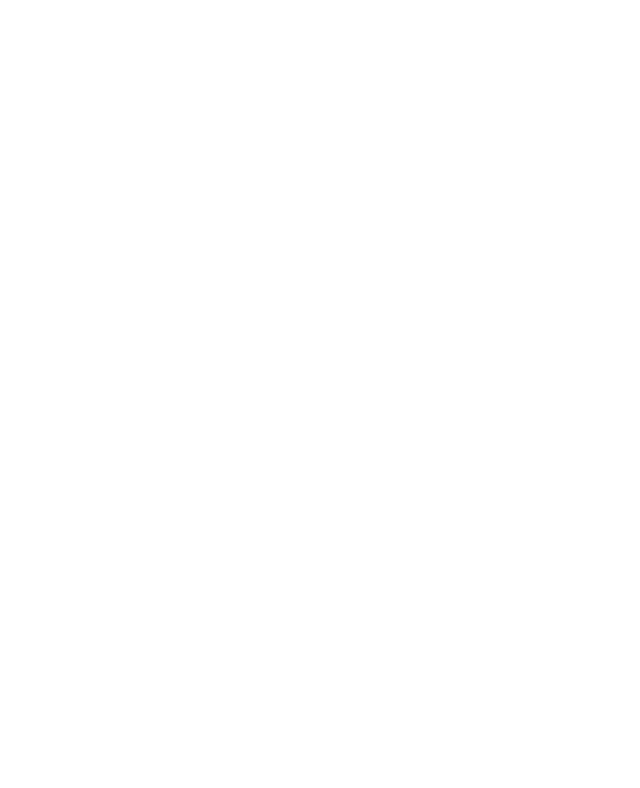
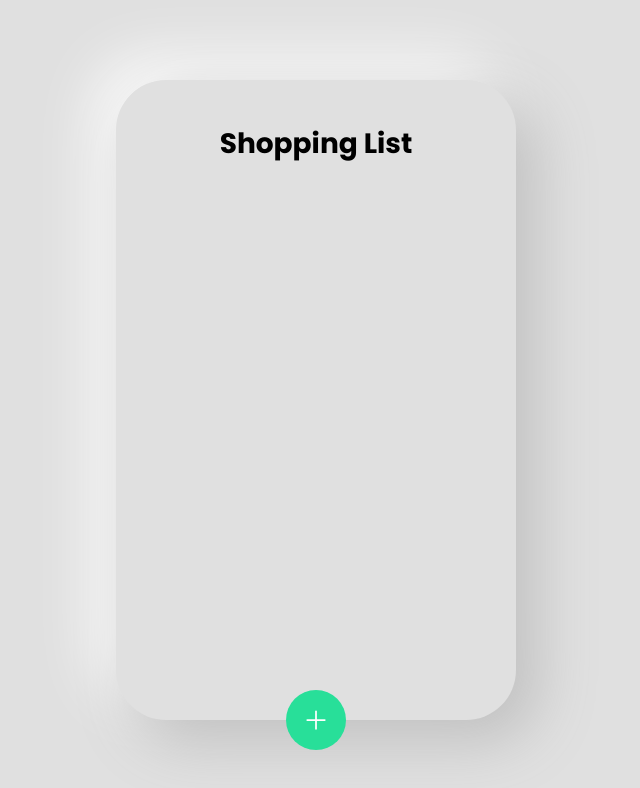
Before and after one commit to heetrue/browser-101-javascript, a plain HTML site: page 2-dom/shopping_list/index.html in a window 1280 px wide. Shown: the whole page, without its empty margins (324-964 px from the left). Drawn offline with Linux system fonts and the light colour scheme.

Commit message:
:lipstick: design: 쇼핑 리스트 마크업 추가

```diff
--- a/2-dom/shopping_list/index.html
+++ b/2-dom/shopping_list/index.html
@@ -4,10 +4,21 @@
     <meta charset="UTF-8" />
     <meta http-equiv="X-UA-Compatible" content="IE=edge" />
     <meta name="viewport" content="width=device-width, initial-scale=1.0" />
+    <link
+      href="https://fonts.googleapis.com/css2?family=Poppins:wght@400;700&display=swap"
+      rel="stylesheet"
+    />
     <link rel="stylesheet" href="./style.css" />
     <title>Shopping List</title>
   </head>
   <body>
+    <section class="shopping-list">
+      <h1>Shopping List</h1>
+      <ul class="list-items"></ul>
+      <button class="add-button">
+        <img src="./img/icon-plus.svg" alt="Create new list" />
+      </button>
+    </section>
     <script src="./main.js"></script>
   </body>
 </html>
--- a/2-dom/shopping_list/style.css
+++ b/2-dom/shopping_list/style.css
@@ -1,3 +1,59 @@
 body {
+  display: flex;
+  justify-content: center;
+  align-items: center;
+  width: 100vw;
+  height: 100vh;
   margin: 0 auto;
+  font-family: 'Poppins', sans-serif;
+  background-color: #e0e0e0;
 }
+
+h1 {
+  font-size: 28px;
+}
+
+button {
+  cursor: pointer;
+  padding: 0;
+  background-color: transparent;
+  border: none;
+  border-radius: 0;
+  font-family: inherit;
+  box-shadow: none;
+  overflow: visible;
+}
+
+.shopping-list {
+  display: flex;
+  flex-direction: column;
+  jusitfy-contents: space-between;
+  align-items: center;
+  position: relative;
+  width: 360px;
+  height: 600px;
+  padding: 20px;
+  margin: 0 auto;
+  border-radius: 10px;
+  border-radius: 50px;
+  background: #e0e0e0;
+  box-shadow: 20px 20px 60px #bebebe, -20px -20px 60px #ffffff;
+}
+
+.list-items {
+  width: 100%;
+  height: 100%;
+}
+
+.add-button {
+  display: flex;
+  justify-content: center;
+  ailgn-items: center;
+  position: absolute;
+  bottom: -30px;
+  width: 60px;
+  height: auto;
+  padding: 16px;
+  border-radius: 100px;
+  background-color: #28df99;
+}
```
Also changed, not shown: 2-dom/shopping_list/img/icon-check.svg (added), 2-dom/shopping_list/img/icon-plus.svg (added).
